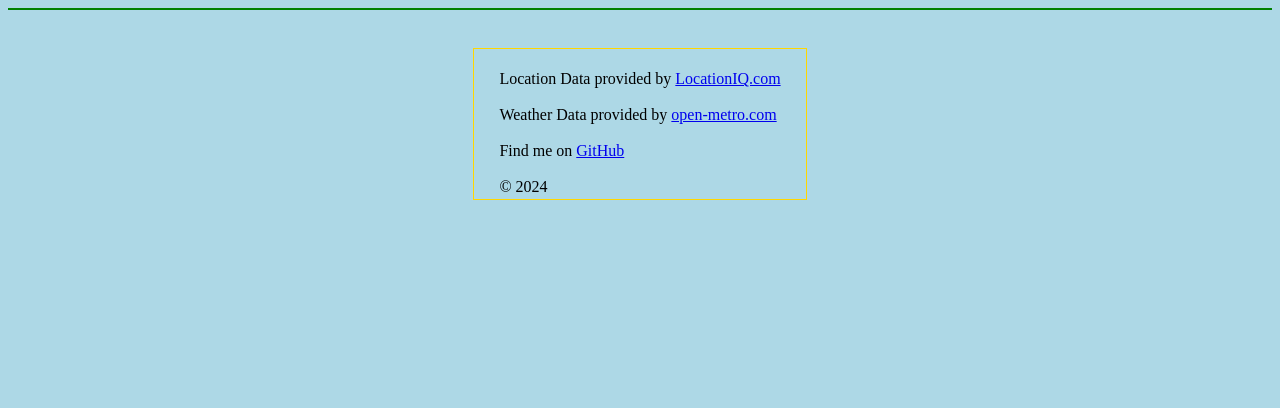
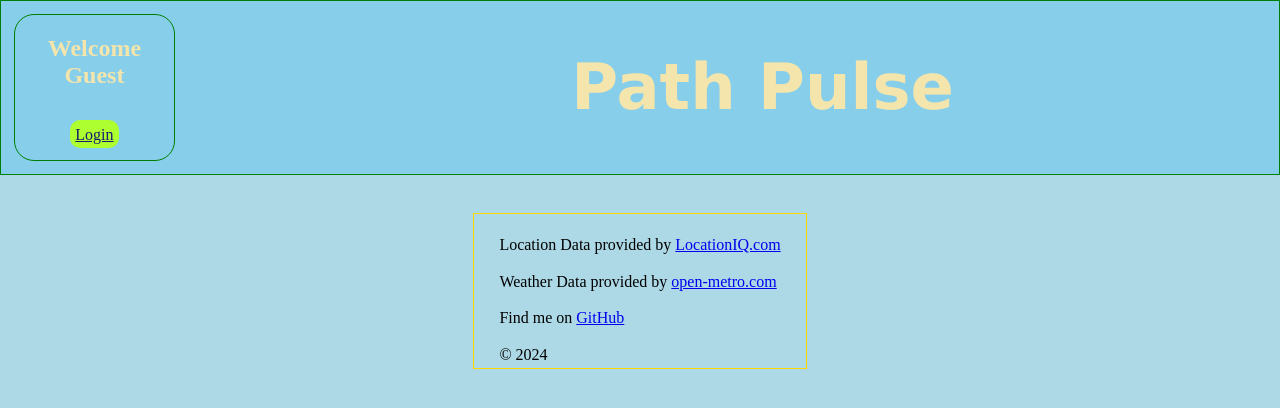
Before and after one commit to JamesBrooks01/PathPulse, a Django app: template path_pulse/templates/path_pulse/base.html in a window 1280 px wide. Shown: the top 408 px of the page. Run offline with Django 4.2, Linux system fonts and the light colour scheme; the template is opened without the code that fills it, so the values that code supplies are empty.

Commit message:
added a css normalize file and moved header to base.html

```diff
--- a/path_pulse/templates/path_pulse/base.html
+++ b/path_pulse/templates/path_pulse/base.html
@@ -1,15 +1,26 @@
 {% load static %}
-<!DOCTYPE html>
 
 <html lang="en">
     <head>
         <meta name="viewport" content="initial-scale=1" width="device-width">
         <title>Path Pulse</title>
+        <link rel="stylesheet"href="https://cdnjs.cloudflare.com/ajax/libs/normalize/8.0.1/normalize.min.css">
         <link rel="stylesheet" href="{% static 'style.css' %}">
         {% block head %}{% endblock %}
     </head>
     <header>
+        <div class="loginDiv">
+            {% if session %}
+                <h2 class="loginInfo">{{session.userinfo.name}}</h2>
+                <img class="loginInfo" src="{{ session.userinfo.picture }}" alt="Google User Profile Image">
+                <p class="loginInfo"><a class="logButton" href="{% url 'path_pulse:logout' %}">Logout</a></p>
+            {% else %}
+                <h2 class="loginInfo">Welcome Guest</h2>
+                <p class="loginInfo"><a class="logButton" href="{% url 'path_pulse:login' %}">Login</a></p>
+            {% endif %}
+        </div>
         {% block header %}{% endblock %}
+        <h1>Path Pulse</h1>
     </header>
     <body>
         {% block body %}{% endblock %}
```
